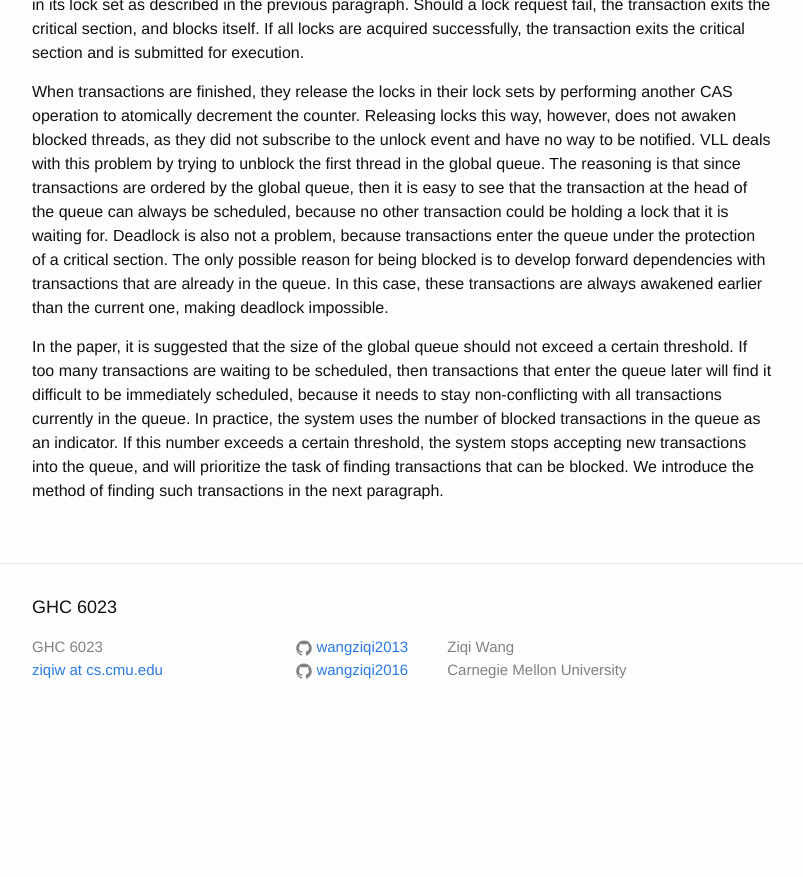
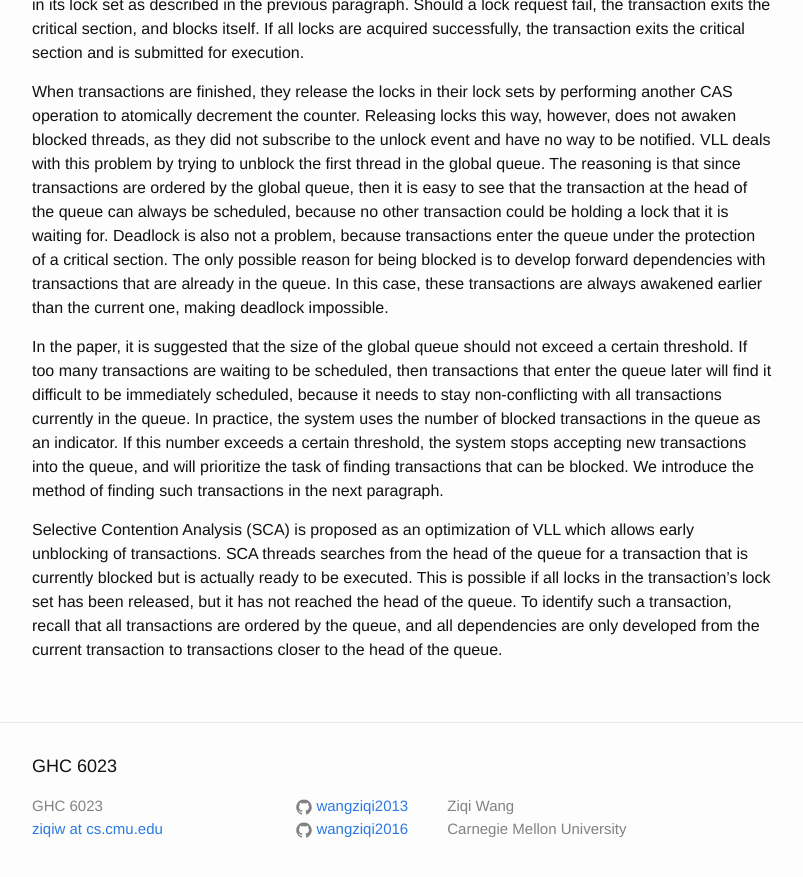
Before and after one commit to wangziqi2013/wangziqi2013.github.io, a Jekyll site: the page built from _posts/2018-06-29-vll.markdown, in a window 1280 px wide and 900 px high, scrolled down 1513 px. Shown: the top 877 px of the window, without its empty margins (238-1041 px from the left). Built offline with Jekyll 4.4.1, drawn with Linux system fonts in a browser that asks for light colours; before the commit the page ends 2254 px from its top, so only the background shows below that.

Commit message:
Working on SCA

```diff
--- a/_posts/2018-06-29-vll.markdown
+++ b/_posts/2018-06-29-vll.markdown
@@ -69,3 +69,9 @@ immediately scheduled, because it needs to stay non-conflicting with all transac
 In practice, the system uses the number of blocked transactions in the queue as an indicator. If this number exceeds a
 certain threshold, the system stops accepting new transactions into the queue, and will prioritize the task of finding
 transactions that can be blocked. We introduce the method of finding such transactions in the next paragraph.
+
+Selective Contention Analysis (SCA) is proposed as an optimization of VLL which allows early unblocking of transactions.
+SCA threads searches from the head of the queue for a transaction that is currently blocked but is actually ready to
+be executed. This is possible if all locks in the transaction's lock set has been released, but it has not reached
+the head of the queue. To identify such a transaction, recall that all transactions are ordered by the queue, and
+all dependencies are only developed from the current transaction to transactions closer to the head of the queue.
```
